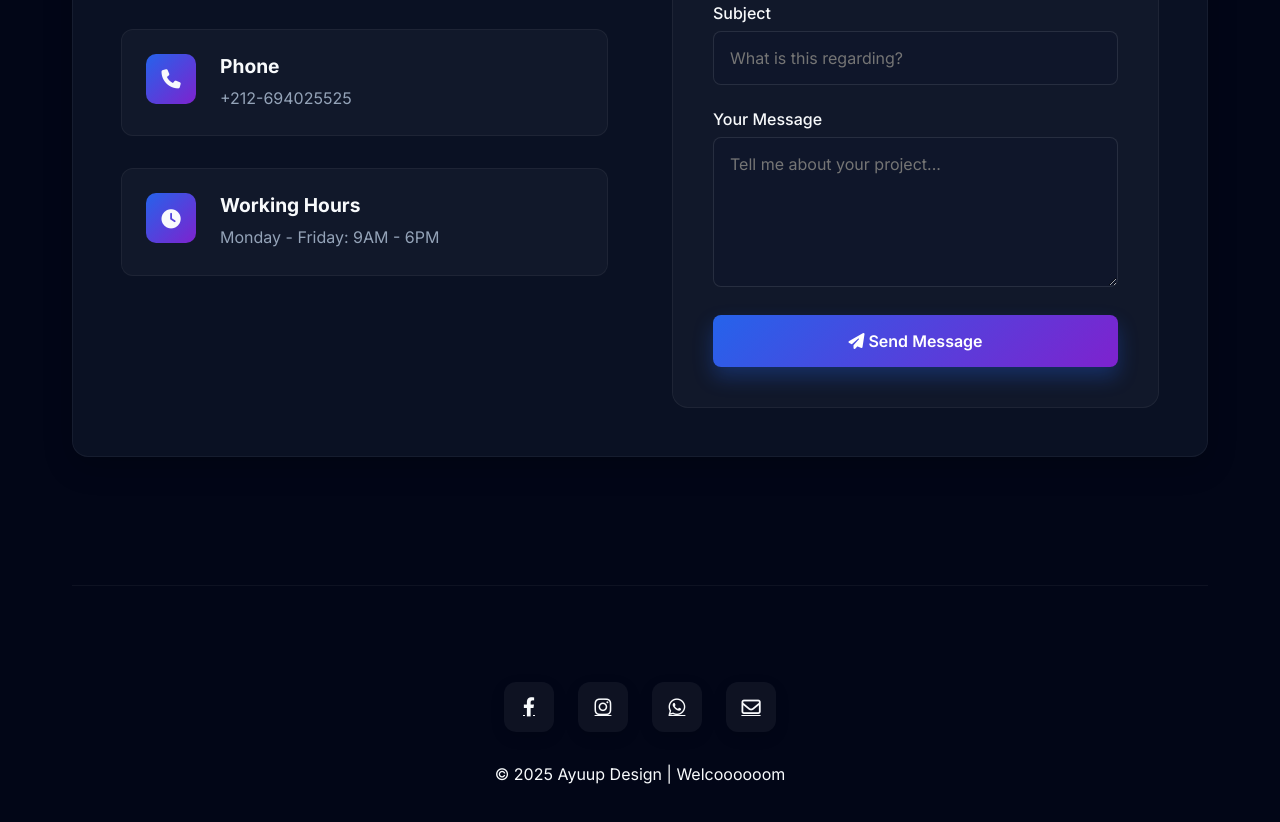
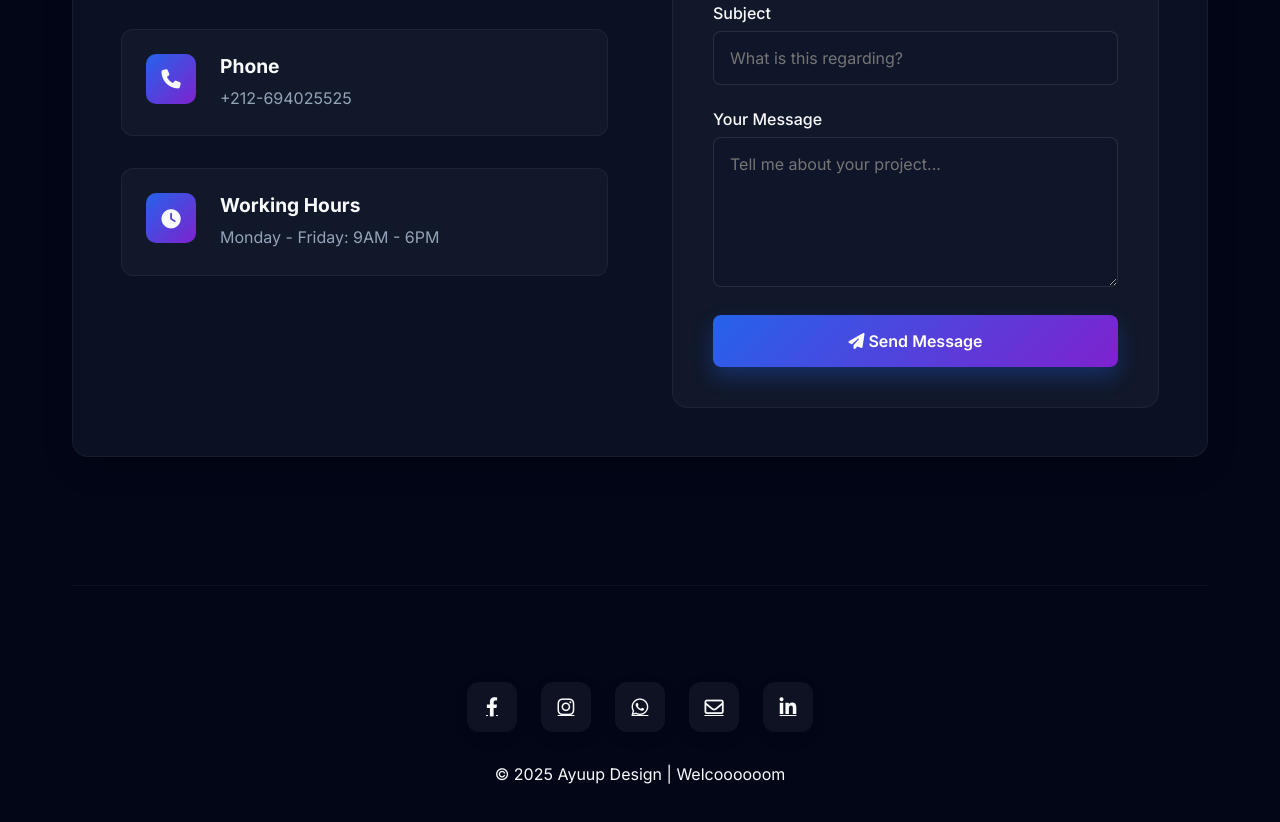
Before and after one commit to ayoubbizgaren/AyoubBizgaren, a plain HTML site: page index.html in a window 1280 px wide. Shown: the part 4155-4977 px from the top of the page. Drawn offline with Linux system fonts and the light colour scheme.

Commit message:
Add files via upload

```diff
--- a/index.html
+++ b/index.html
@@ -1059,10 +1059,11 @@
 
         <footer>
             <div class="social-links">
-                <a href="https://www.facebook.com/profile.php?id=100084918376642" target="_blank"><i class="fab fa-facebook-f"></i></a>
-                <a href="https://www.instagram.com/vxx_vyoub87?igsh=MXNmeDI1MnJwYjc4bg==" target="_blank"><i class="fab fa-instagram"></i></a>
+                <a href="https://www.facebook.com/yourprofile" target="_blank"><i class="fab fa-facebook-f"></i></a>
+                <a href="https://www.instagram.com/yourprofile" target="_blank"><i class="fab fa-instagram"></i></a>
                 <a href="https://wa.me/212694025525" target="_blank"><i class="fab fa-whatsapp"></i></a>
                 <a href="mailto:ayoubbizgaren46@gmail.com"><i class="far fa-envelope"></i></a>
+                <a href="https://www.linkedin.com/in/yourprofile" target="_blank"><i class="fab fa-linkedin-in"></i></a>
             </div>
             <p>© 2025 Ayuup Design | Welcoooooom</p>
         </footer>
```
